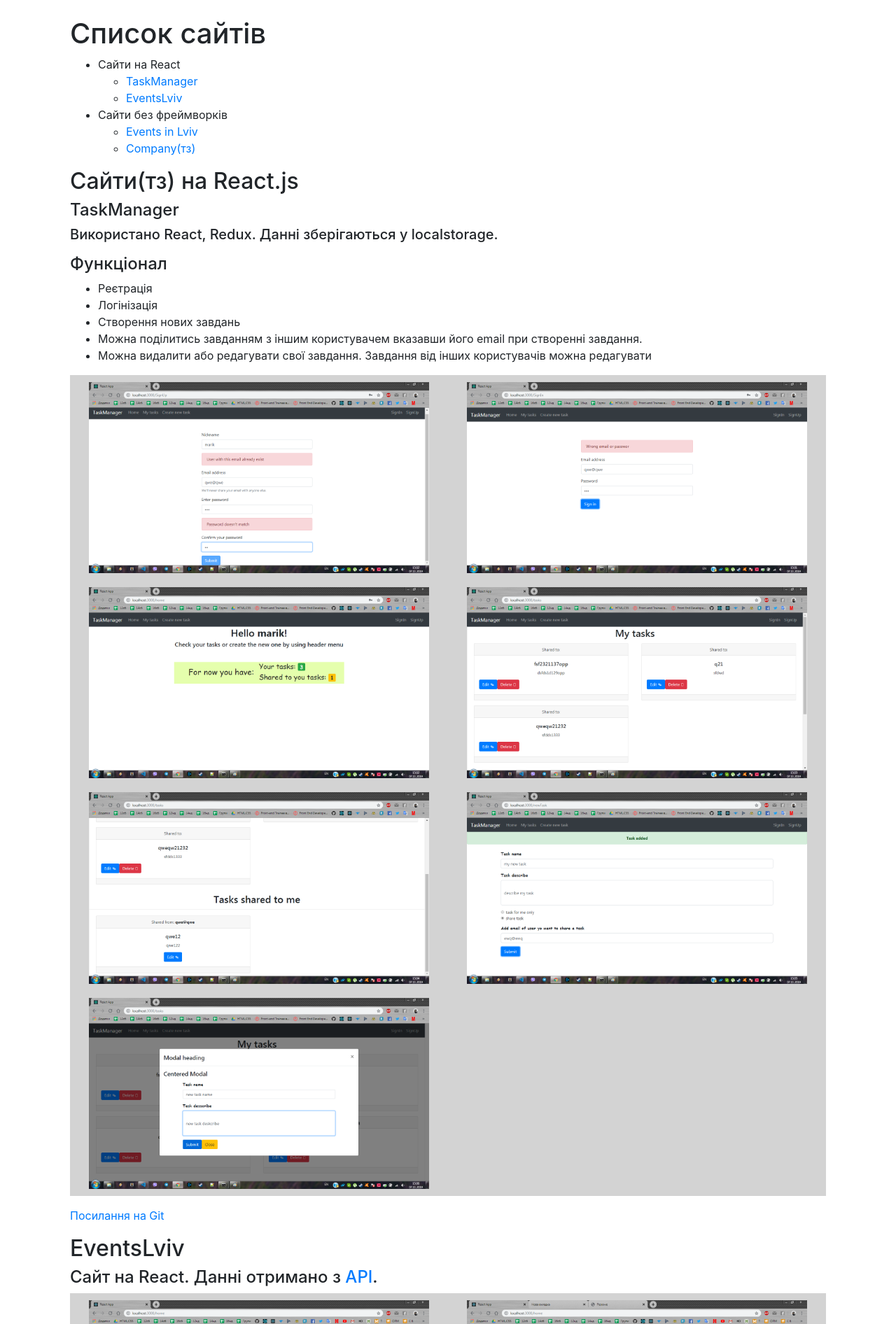
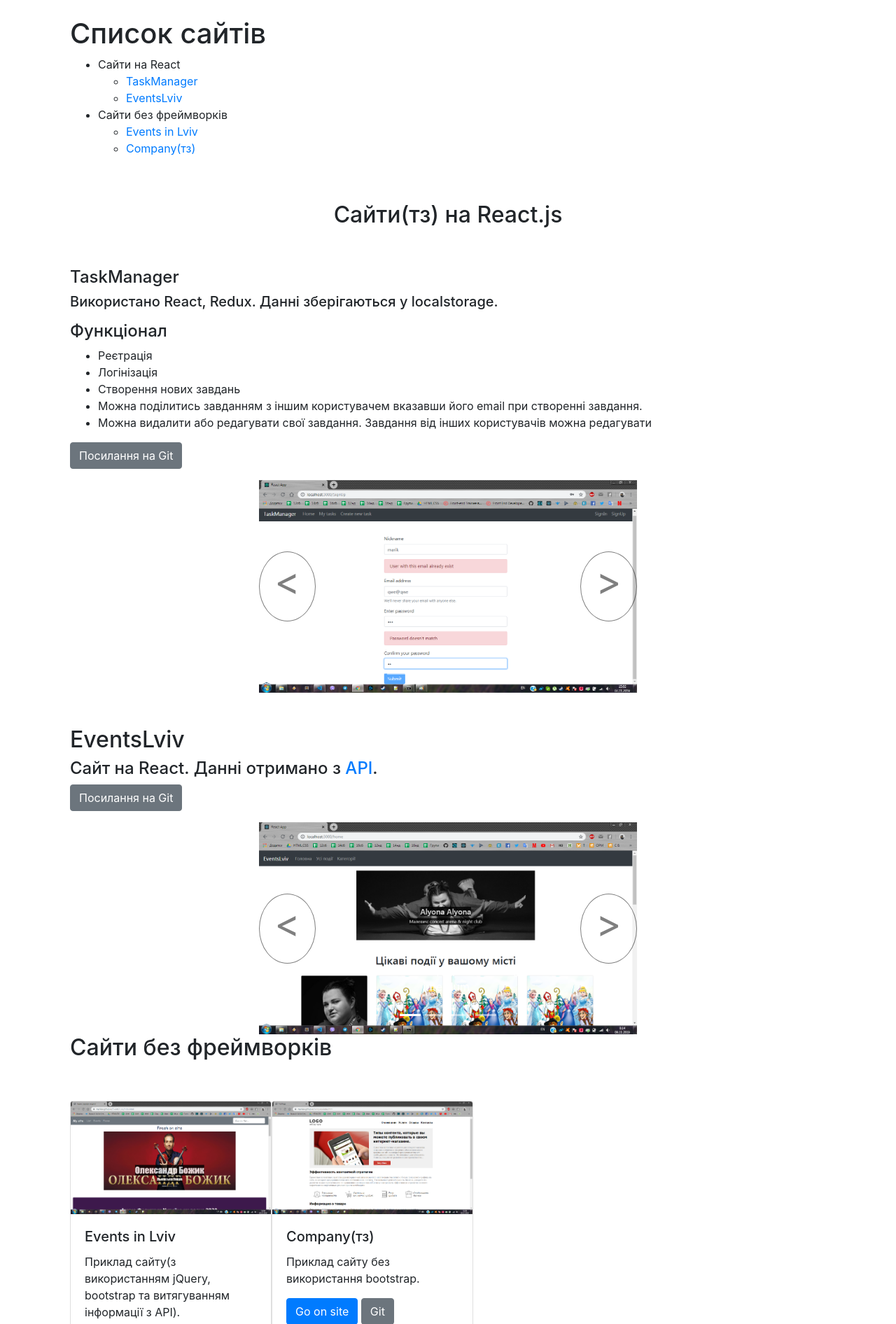
Before and after one commit to MarikKV/MarikKV.github.io, a PHP site: page /resume_site.html in a window 1280 px wide. Shown: the part 56-1948 px from the top of the page at 70% size. Run offline with PHP 8.4, Linux system fonts and the light colour scheme.

Commit message:
fix sites

```diff
--- a/css/resume_style.css
+++ b/css/resume_style.css
@@ -1,7 +1,6 @@
-.foto{
-	cursor: pointer;
+.w-50{
 	width: 45%;
-	margin: 10px 2.5% 10px 2.5%;
+	margin: 0 auto;
 }
 .fl{
 	float: left;
@@ -14,3 +13,26 @@
 	width: 95%;
 	margin: 10px 2.5% 10px 2.5%;
 }
+.carousel-control-prev-icon,
+.carousel-control-next-icon {
+  height: 100px;
+  width: 100px;
+  outline: black;
+  background-size: 100%, 100%;
+  border-radius: 50%;
+  border: 1px solid black;
+  background-image: none;
+}
+
+.carousel-control-next-icon:after
+{
+  content: '>';
+  font-size: 55px;
+  color: black;
+}
+
+.carousel-control-prev-icon:after {
+  content: '<';
+  font-size: 55px;
+  color: black;
+}
--- a/index.html
+++ b/index.html
@@ -4,10 +4,10 @@
   <title>Резюме</title>
   <meta charset="utf-8">
   <meta name="viewport" content="width=device-width, initial-scale=1">
-  <link rel="stylesheet" href="https://maxcdn.bootstrapcdn.com/bootstrap/4.3.1/css/bootstrap.min.css">
+  <link rel="stylesheet" href="css/bootstrap.min.css">
   <script src="https://ajax.googleapis.com/ajax/libs/jquery/3.4.0/jquery.min.js"></script>
   <script src="https://cdnjs.cloudflare.com/ajax/libs/popper.js/1.14.7/umd/popper.min.js"></script>
-  <script src="https://maxcdn.bootstrapcdn.com/bootstrap/4.3.1/js/bootstrap.min.js"></script>
+  <script src="js/bootstrap.min.js"></script>
 </head>
 <body>
 <div class="container">
--- a/resume_site.html
+++ b/resume_site.html
@@ -43,7 +43,9 @@
 				</ul>
 		</li>
 	</ul>
-	<h2>Сайти(тз) на React.js</h2>
+	<br><br>
+	<h2 align='center'>Сайти(тз) на React.js</h2>
+	<br><br>
 	<h4 id='tm'>TaskManager</h4>
 	<h5>Використано React, Redux. Данні зберігаються у localstorage.</h5>
 	<p>
@@ -56,42 +58,138 @@
 			<li>Можна видалити або редагувати свої завдання. Завдання від інших користувачів можна редагувати</li>
 		</ul>
 	</p>
+	<p><a href="https://github.com/MarikKV/TaskManager.git" class="btn btn-secondary">Посилання на Git</a></p>
 
-	<p class='bg_lgray'>
-		<img class='foto fl' src='images/signUp.png'>
-		<img class='foto fl' src='images/signIn.png'>
-		<img class='foto fl' src='images/header.png'>
-		<img class='foto fl' src='images/my_tasks.png'>
-		<img class='foto fl' src='images/shared_tasks.png'>
-		<img class='foto fl' src='images/create_task.png'>
-		<img class='foto' src='images/edit_task.png'>
-	</p>
-	<p><a href="https://github.com/MarikKV/TaskManager.git">Посилання на Git</a></p>
+	<!---->
 
+	<div class="bd-example">
+		<div id="carouselExampleCaptions1" class="carousel slide w-50" data-ride="carousel">
+		  <ol class="carousel-indicators">
+			<li data-target="#carouselExampleCaptions1" data-slide-to="0" class="active"></li>
+			<li data-target="#carouselExampleCaptions1" data-slide-to="1"></li>
+			<li data-target="#carouselExampleCaptions1" data-slide-to="2"></li>
+			<li data-target="#carouselExampleCaptions1" data-slide-to="3"></li>
+			<li data-target="#carouselExampleCaptions1" data-slide-to="4"></li>
+			<li data-target="#carouselExampleCaptions1" data-slide-to="5"></li>
+			<li data-target="#carouselExampleCaptions1" data-slide-to="6"></li>
+		  </ol>
+		  <div class="carousel-inner">
+			<div class="carousel-item active">
+			  <img src="images/signUp.png" class="d-block w-100" alt="...">
+			</div>
+			<div class="carousel-item">
+			  <img src="images/signIn.png" class="d-block w-100" alt="...">
+			</div>
+			<div class="carousel-item">
+			  <img src="images/header.png" class="d-block w-100" alt="...">
+			</div>
+			<div class="carousel-item">
+				<img src="images/my_tasks.png" class="d-block w-100" alt="...">
+			</div>
+			<div class="carousel-item">
+				<img src="images/shared_tasks.png" class="d-block w-100" alt="...">
+			</div>
+			<div class="carousel-item">
+				<img src="images/create_task.png" class="d-block w-100" alt="...">
+			</div>
+			<div class="carousel-item">
+				<img src="images/edit_task.png" class="d-block w-100" alt="...">
+			</div>
+		  </div>
+		  <a class="carousel-control-prev" href="#carouselExampleCaptions1" role="button" data-slide="prev">
+			<span class="carousel-control-prev-icon" aria-hidden="true"></span>
+			<span class="sr-only">Previous</span>
+		  </a>
+		  <a class="carousel-control-next" href="#carouselExampleCaptions1" role="button" data-slide="next">
+			<span class="carousel-control-next-icon" aria-hidden="true"></span>
+			<span class="sr-only">Next</span>
+		  </a>
+		</div>
+	  </div>
+
+	<!---->
+	<br><br>
 	<h2 id='el'>EventsLviv</h2>
 	<h4>Сайт на React. Данні отримано з <a href='api.gastroli.ua/v2/events/filter?locale=uk&public_key=3638eeb29dff9f8bb81f72e805769df0&filter%5Bcity_id%5D=1&limit=12&offset=24'>API</a>.</h4>
 
-	<p class='bg_lgray'>
-		<img class='foto fl' src='images/EL1.png'>
-		<img class='foto fl' src='images/EL4.png'>
-		<img class='foto fl' src='images/EL2.png'>
-		<img class='foto' src='images/EL3.png'>
-	</p>
+	<p><a href="https://github.com/MarikKV/events_lviv.git" class="btn btn-secondary">Посилання на Git</a></p>
+	<!---->
 
-	<p><a href="https://github.com/MarikKV/events_lviv.git">Посилання на Git</a></p>
-	<br><br>
+	<div class="bd-example">
+		<div id="carouselExampleCaptions" class="carousel slide w-50" data-ride="carousel">
+		  <ol class="carousel-indicators">
+			<li data-target="#carouselExampleCaptions" data-slide-to="0" class="active"></li>
+			<li data-target="#carouselExampleCaptions" data-slide-to="1"></li>
+			<li data-target="#carouselExampleCaptions" data-slide-to="2"></li>
+			<li data-target="#carouselExampleCaptions" data-slide-to="3"></li>
+		  </ol>
+		  <div class="carousel-inner">
+			<div class="carousel-item active">
+			  <img src="images/EL1.png" class="d-block w-100" alt="...">
+			  <div class="carousel-caption d-none d-md-block">
+				<h5>First slide label</h5>
+				<p>Nulla vitae elit libero, a pharetra augue mollis interdum.</p>
+			  </div>
+			</div>
+			<div class="carousel-item">
+			  <img src="images/EL4.png" class="d-block w-100" alt="...">
+			  <div class="carousel-caption d-none d-md-block">
+				<h5>Second slide label</h5>
+				<p>Lorem ipsum dolor sit amet, consectetur adipiscing elit.</p>
+			  </div>
+			</div>
+			<div class="carousel-item">
+			  <img src="images/EL2.png" class="d-block w-100" alt="...">
+			  <div class="carousel-caption d-none d-md-block">
+				<h5>Third slide label</h5>
+				<p>Praesent commodo cursus magna, vel scelerisque nisl consectetur.</p>
+			  </div>
+			</div>
+			<div class="carousel-item">
+				<img src="images/EL3.png" class="d-block w-100" alt="...">
+				<div class="carousel-caption d-none d-md-block">
+				  <h5>Third slide label</h5>
+				  <p>Praesent commodo cursus magna, vel scelerisque nisl consectetur.</p>
+				</div>
+			  </div>
+		  </div>
+		  <a class="carousel-control-prev" href="#carouselExampleCaptions" role="button" data-slide="prev">
+			<span class="carousel-control-prev-icon" aria-hidden="true"></span>
+			<span class="sr-only">Previous</span>
+		  </a>
+		  <a class="carousel-control-next" href="#carouselExampleCaptions" role="button" data-slide="next">
+			<span class="carousel-control-next-icon" aria-hidden="true"></span>
+			<span class="sr-only">Next</span>
+		  </a>
+		</div>
+	  </div>
+
+	<!---->
+
 
 
 	<h2>Сайти без фреймворків</h2>
+	<br><br>
+	<div class="card" style="width: 18rem; float: left;">
+		<img src="images/el.png" class="card-img-top" alt="...">
+		<div class="card-body">
+		  <h5 class="card-title">Events in Lviv</h5>
+		  <p class="card-text">Приклад сайту(з використанням jQuery, bootstrap та витягуванням інформації з API).</p>
+		  <a href="https://marikkv.github.io/EventsInLviv/index.html" class="btn btn-primary">Go on site</a>
+		  <a href="https://github.com/MarikKV/Lviv_events.git" class="btn btn-secondary">Git</a>
+		</div>
+	</div>
 
-	<h4 id='ein'>Events in Lviv</h4>
-	<h5>Приклад сайту(з використанням jQuery, bootstrap та витягуванням інформації з API).</h5>
-	<p><a href="https://marikkv.github.io/EventsInLviv/index.html">Перейти на сайт</a></p>
-	<p><a href="https://github.com/MarikKV/Lviv_events.git">Посилання на Git</a></p>
-	<h4 id='ein'>Company(тз)</h4>
-	<h5 id='com'>Приклад сайту без використання bootstrap.</h5>
-	<p><a href="https://marikkv.github.io/company/index.html">Перейти на сайт</a></p>
-	<p><a href="https://github.com/MarikKV/TestPage.git">Посилання на Git</a></p>
+	<div class="card" style="width: 18rem; float: left;">
+		<img src="images/company.png" class="card-img-top" alt="...">
+		<div class="card-body">
+		  <h5 class="card-title">Company(тз)</h5>
+		  <p class="card-text">Приклад сайту без використання bootstrap.</p>
+		  <a href="https://marikkv.github.io/company/index.html" class="btn btn-primary">Go on site</a>
+		  <a href="https://github.com/MarikKV/TestPage.git" class="btn btn-secondary">Git</a>
+		</div>
+	</div>
+
 </div>
 </div>
 <script>
```
Also changed, not shown: EventsInLviv/events.html (+1 -6 lines), EventsInLviv/index.html (+3 -11 lines), EventsInLviv/list.html (+1 -14 lines), EventsInLviv/places.html (+2 -11 lines), images/company.png (added), images/el.png (added).
